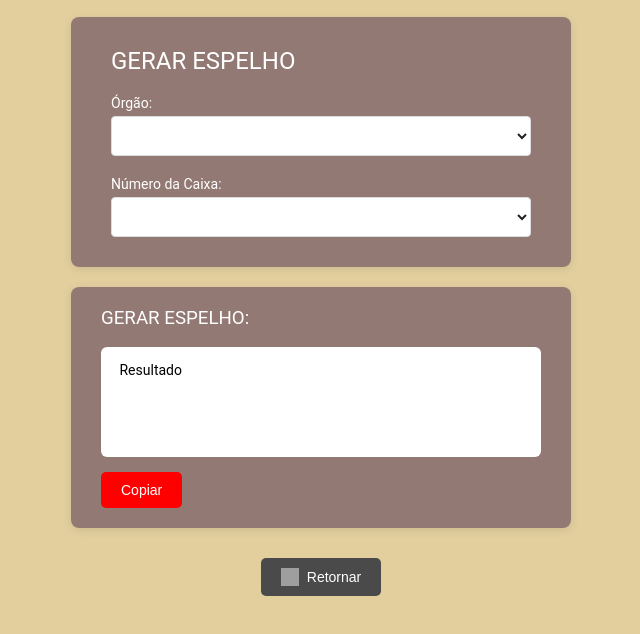
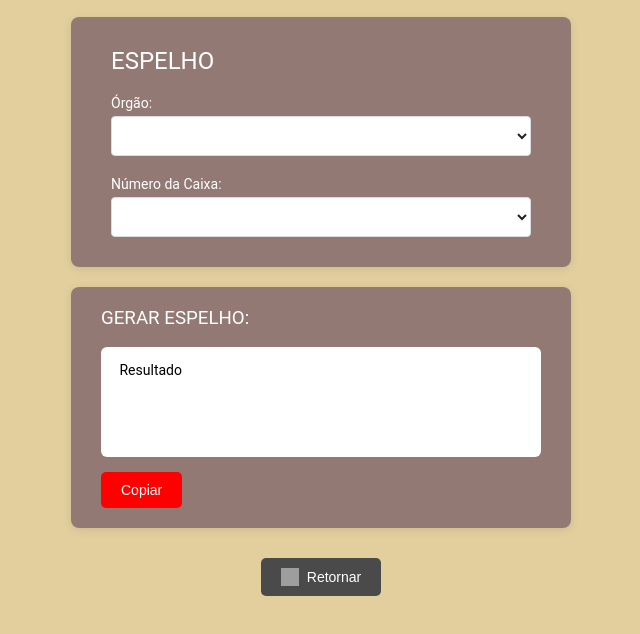
Before and after one commit to dagufsm/espelho, a plain HTML site: page index.html in a window 1280 px wide. Shown: the part 104-738 px from the top of the page, without its empty margins (319-959 px from the left). Drawn offline with Linux system fonts and the light colour scheme; grey boxes are pictures that could not be loaded.

Commit message:
Update index.html

```diff
--- a/index.html
+++ b/index.html
@@ -124,7 +124,7 @@
 
     <!-- Caixa do formulário -->
     <div class="form-container">
-      <h2>GERAR ESPELHO</h2>
+      <h2> ESPELHO</h2>
 
       <label for="orgaoSelect">Órgão:</label>
       <select id="orgaoSelect"></select>
```
